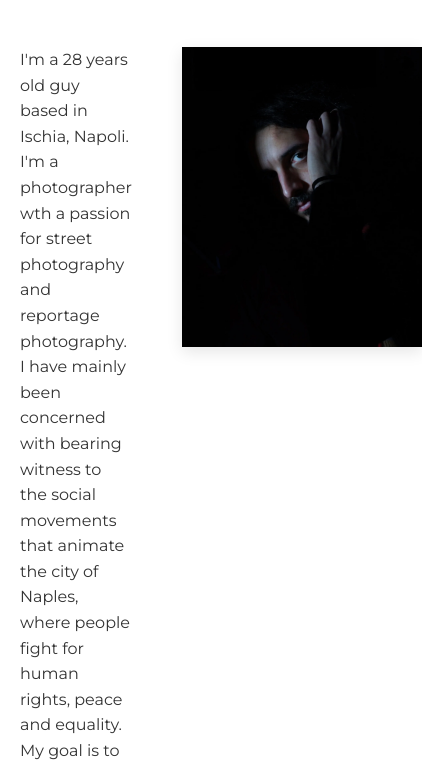
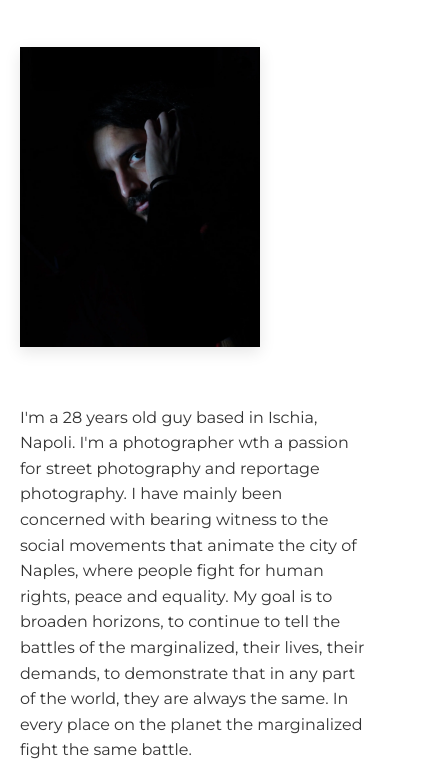
Before and after one commit to Paralizers/Aniello, a plain HTML site: page index.html in a window 390 px wide. Shown: the part 1098-1864 px from the top of the page, 422 px wide, since content can reach past the window. Drawn offline with nearby package versions, Linux system fonts and the light colour scheme.

Commit message:
Update index.html

```diff
--- a/index.html
+++ b/index.html
@@ -229,6 +229,11 @@
             font-size: 0.9rem;
             color: #aaa;
         }
+        @media only screen and (max-width: 700px) {
+          .about-content {
+                flex-direction: column-reverse;
+          }
+        }
     </style>
     <script src="js/smoothscroll.js"></script>
 </head>
```
